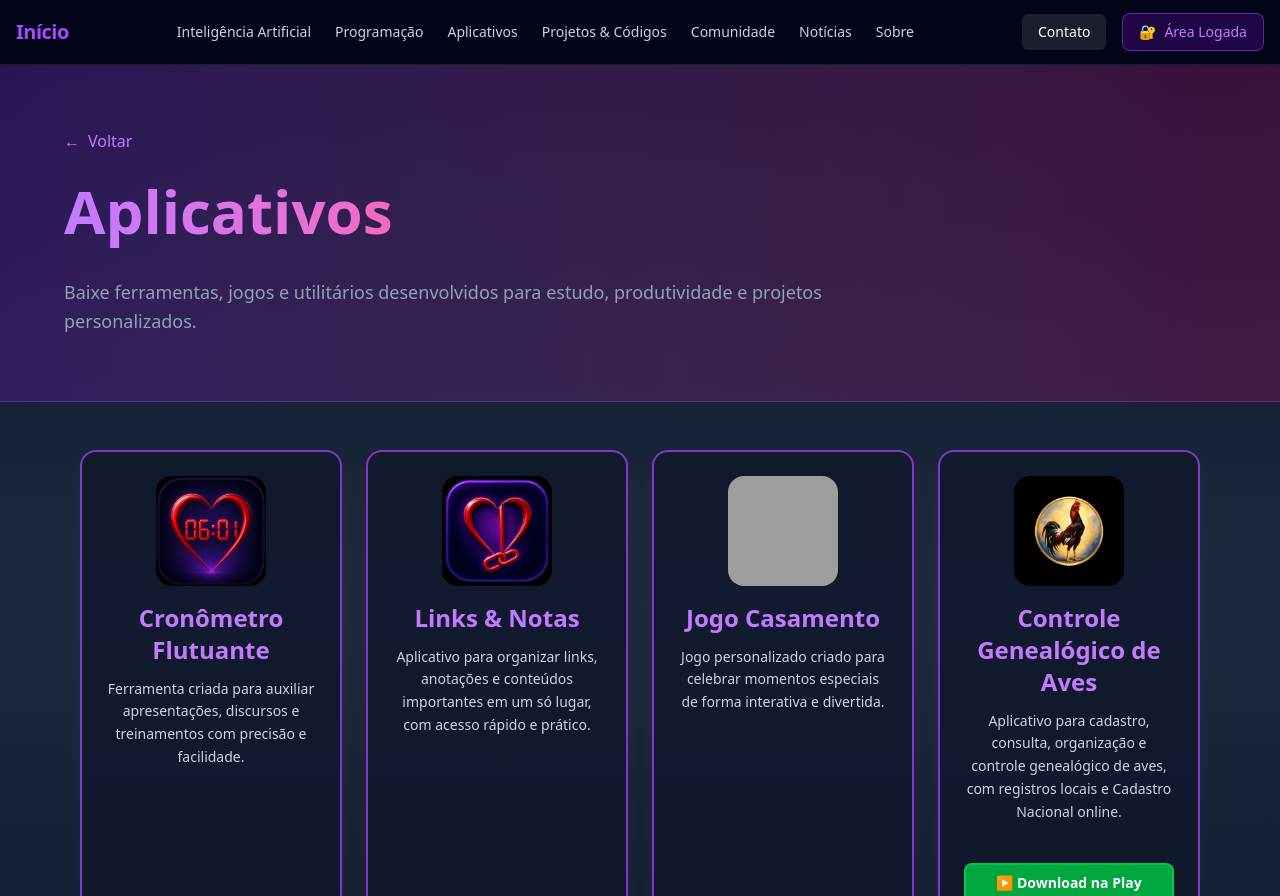
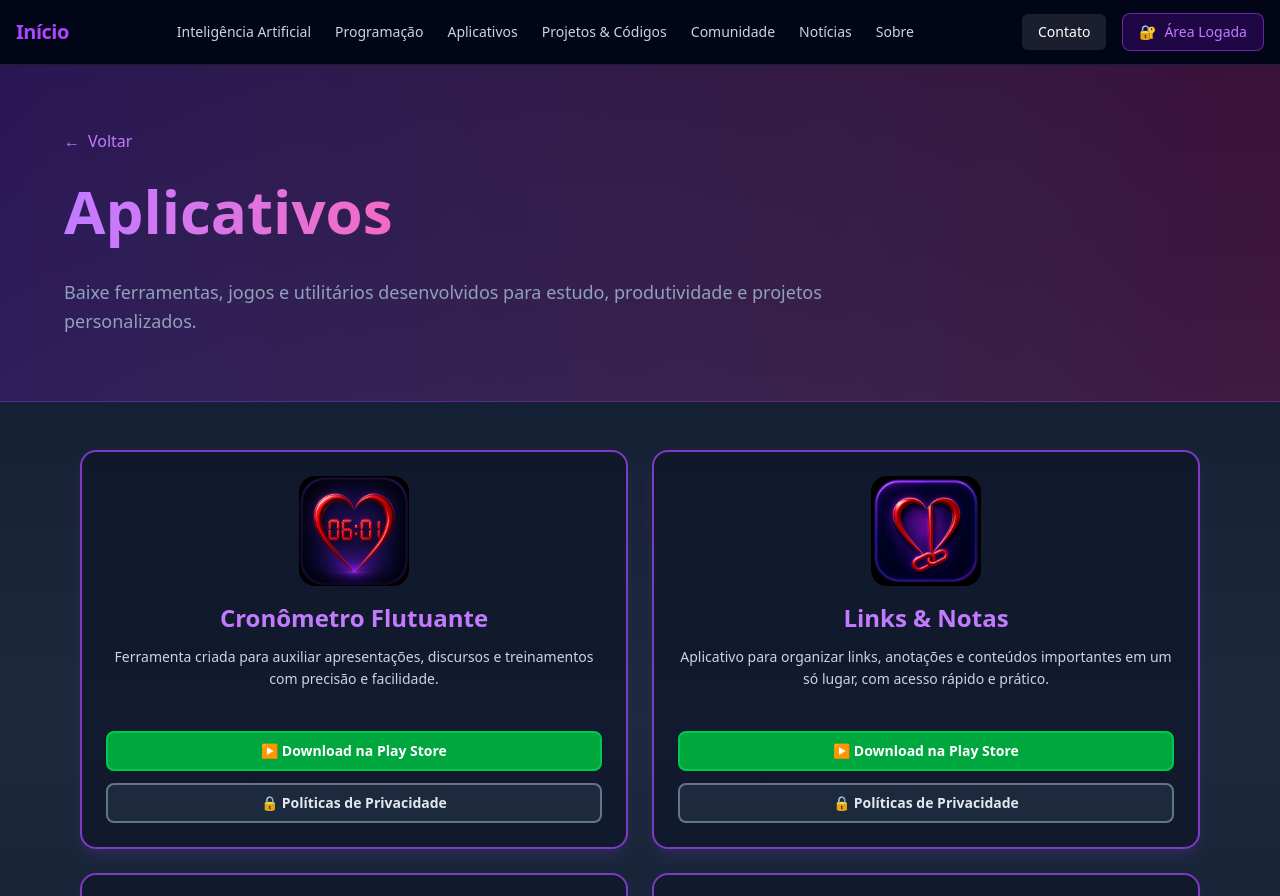
Before and after one commit to periclesreis/laboratorio-ia, a Next.js app: page /aplicativos in a window 1280 px wide. Shown: the top 896 px of the page. Built offline with nearby package versions, Linux system fonts and the light colour scheme; grey boxes are pictures that could not be loaded.

Commit message:
Ajustar cards de aplicativos em duas colunas

```diff
--- a/app/aplicativos/page.tsx
+++ b/app/aplicativos/page.tsx
@@ -83,7 +83,7 @@ export default function AplicativosPage() {
       </section>
 
       <main className="mx-auto max-w-6xl px-4 py-12">
-        <div className="grid gap-6 md:grid-cols-2 lg:grid-cols-4">
+        <div className="grid gap-6 md:grid-cols-2">
           {aplicativos.map((app) => (
             <div
               key={app.slug}
@@ -111,7 +111,7 @@ export default function AplicativosPage() {
                 <button
                   type="button"
                   onClick={() => setNoticeApp(app.slug)}
-                  className="inline-flex items-center justify-center rounded-lg border-2 border-green-500 bg-green-600 px-4 py-2 text-sm font-bold text-white transition hover:bg-green-500"
+                  className="inline-flex items-center justify-center rounded-lg border-2 border-green-500 bg-green-600 px-4 py-2 text-center text-sm font-bold text-white transition hover:bg-green-500"
                 >
                   ▶️ Download na Play Store
                 </button>
@@ -155,7 +155,7 @@ export default function AplicativosPage() {
 
                 <Link
                   href={app.politicaHref}
-                  className="inline-flex items-center justify-center rounded-lg border-2 border-slate-500 bg-slate-800 px-4 py-2 text-sm font-bold text-slate-200 transition hover:border-purple-400 hover:text-purple-300"
+                  className="inline-flex items-center justify-center rounded-lg border-2 border-slate-500 bg-slate-800 px-4 py-2 text-center text-sm font-bold text-slate-200 transition hover:border-purple-400 hover:text-purple-300"
                 >
                   🔒 Políticas de Privacidade
                 </Link>
```
